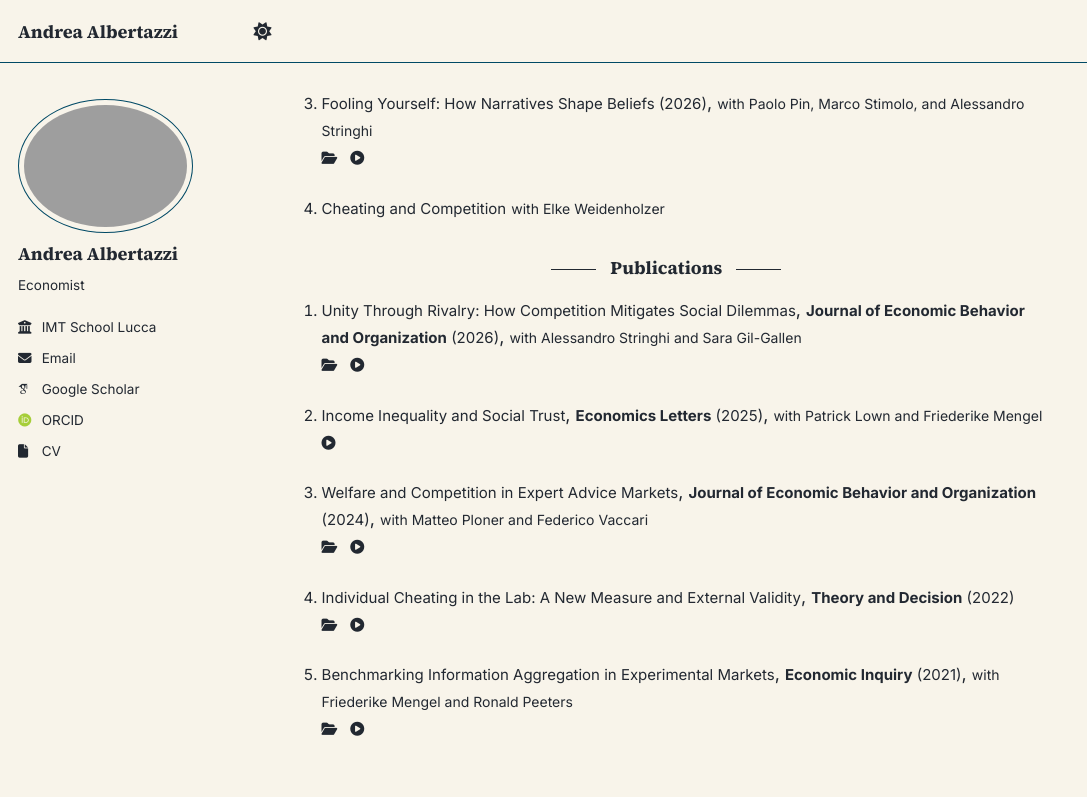
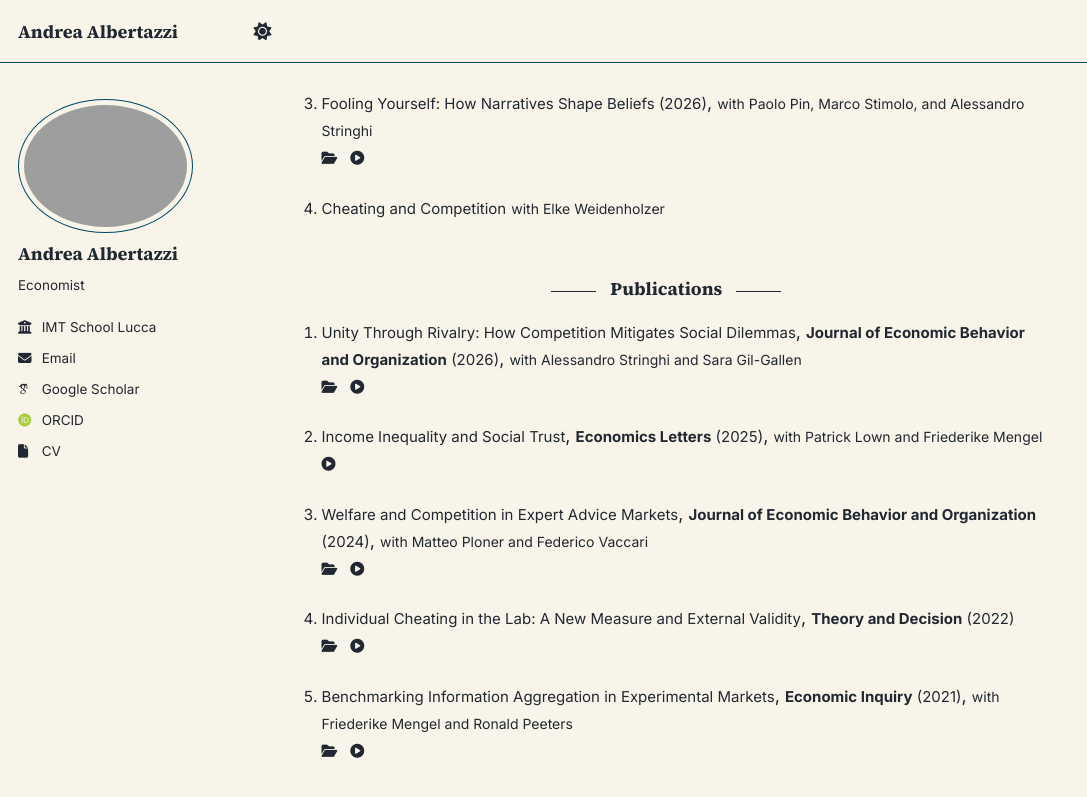
Before and after one commit to tazze87/tazze87.github.io, a Jekyll site: the page built from _pages/about.md, in a window 1280 px wide and 900 px high, scrolled down 455 px. Shown: the top 797 px of the window, without its empty margins (0-1087 px from the left). Built offline with Jekyll 4.4.1, drawn with Linux system fonts in a browser that asks for light colours; some web fonts are replaced; a script that is not in the unit is left out.

Commit message:
Update about.md

```diff
--- a/_pages/about.md
+++ b/_pages/about.md
@@ -54,10 +54,10 @@ author_profile: true
     <span style="font-size:14px;">
     with <a href="https://scholar.google.com/citations?hl=en&user=esqNgnEAAAAJ" target="_blank" rel="noopener noreferrer">Elke Weidenholzer</a>
     </span>
-<br>
 
 
-<h3 style="text-align:center;">
+
+<h3 style="text-align:center;"><br>
   <span style="display:inline-block; width:45px; border-top:1px solid; vertical-align:middle; margin-right:10px;"></span>
   Publications
   <span style="display:inline-block; width:45px; border-top:1px solid; vertical-align:middle; margin-left:10px;"></span>
```
